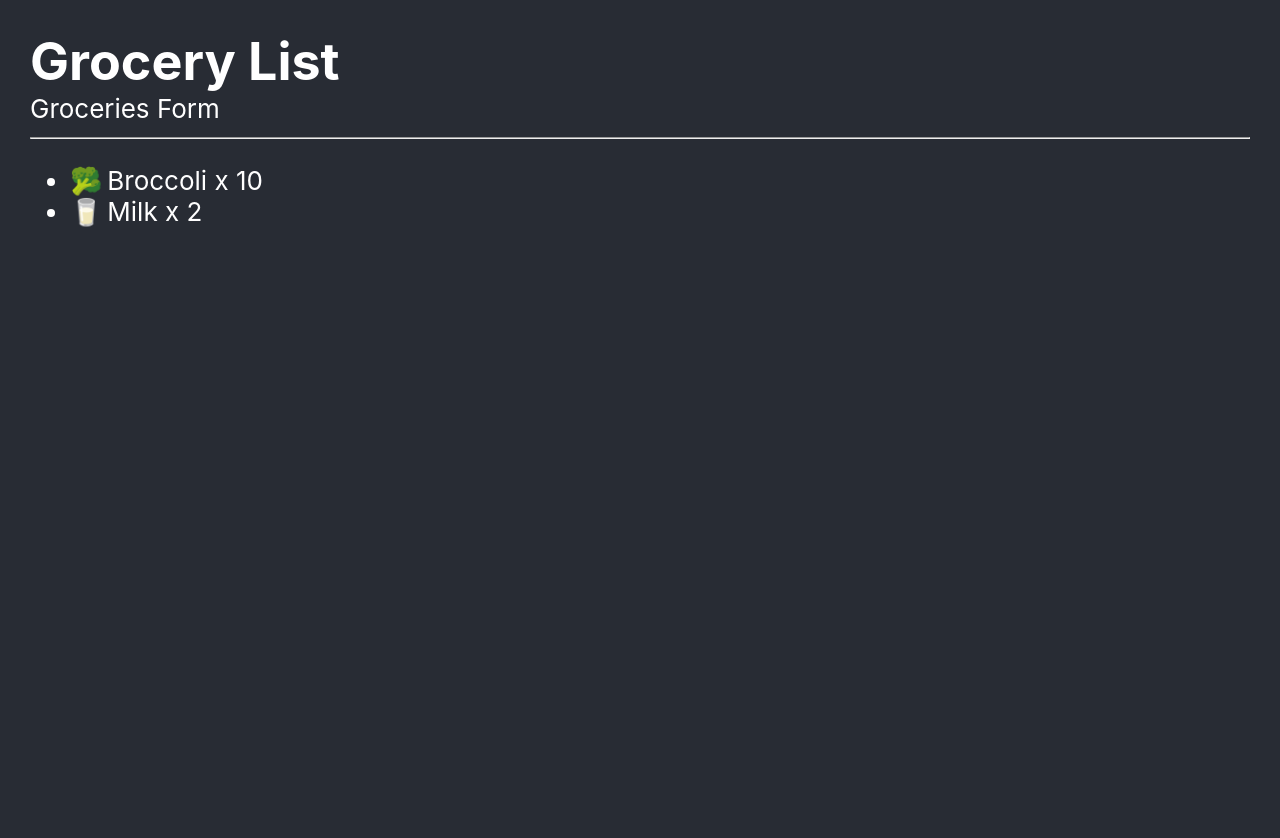
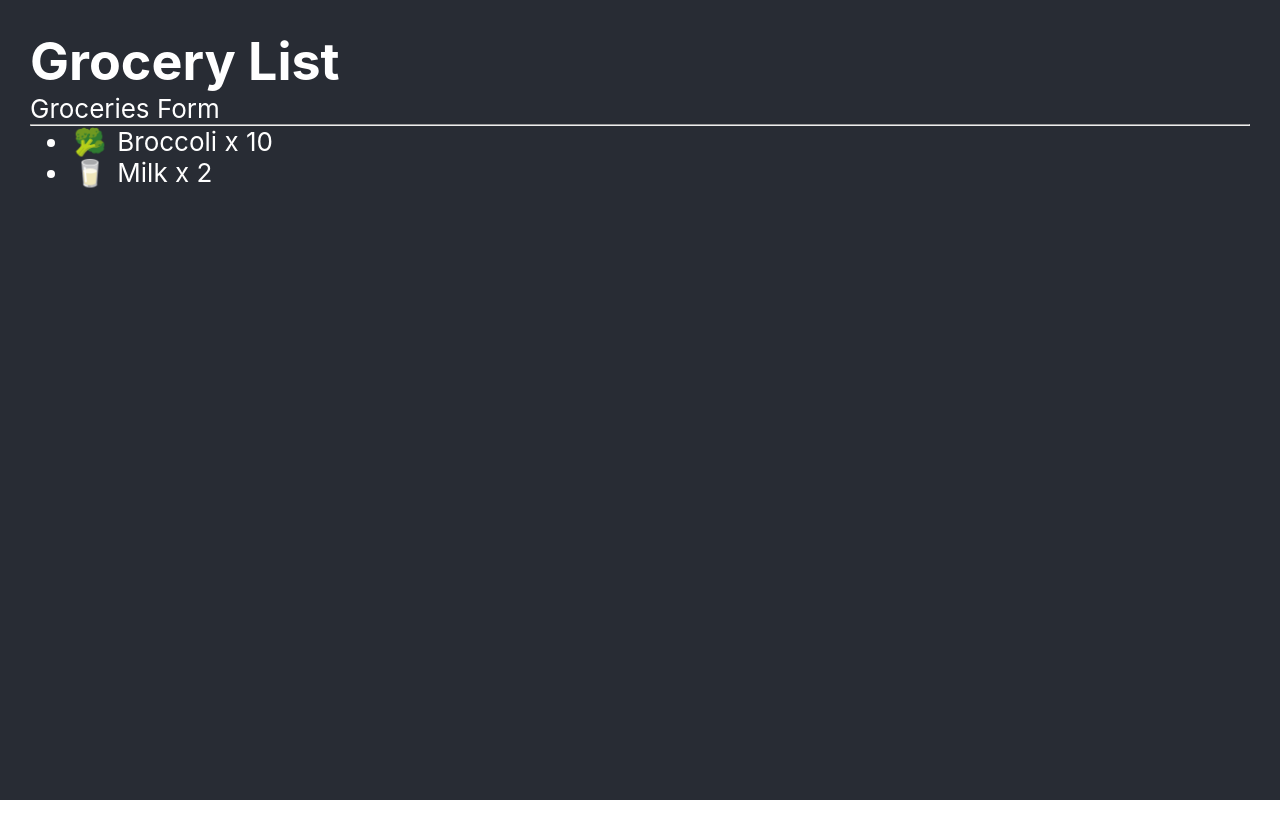
Before and after one commit to sitek94/simple-grocery-list, a React (Create React App) app: page / in a window 1280 px wide. Shown: the top 838 px of the page. After the commit the page ends 800 px from the top, so only its background shows below. Built offline with nearby package versions, Linux system fonts and the light colour scheme.

Commit message:
install sass

```diff
--- a/package.json
+++ b/package.json
@@ -10,6 +10,7 @@
     "@types/node": "^12.0.0",
     "@types/react": "^16.9.53",
     "@types/react-dom": "^16.9.8",
+    "node-sass": "4.14.1",
     "react": "^17.0.1",
     "react-dom": "^17.0.1",
     "react-scripts": "4.0.1",
--- a/src/index.tsx
+++ b/src/index.tsx
@@ -1,6 +1,6 @@
 import React from 'react';
 import ReactDOM from 'react-dom';
-import './styles.css';
+import './styles.scss';
 import App from './app';
 
 ReactDOM.render(
--- a/src/styles.css
+++ /dev/null
@@ -1,26 +0,0 @@
-body {
-  margin: 0;
-  font-family: -apple-system, BlinkMacSystemFont, 'Segoe UI', 'Roboto', 'Oxygen',
-    'Ubuntu', 'Cantarell', 'Fira Sans', 'Droid Sans', 'Helvetica Neue',
-    sans-serif;
-  -webkit-font-smoothing: antialiased;
-  -moz-osx-font-smoothing: grayscale;
-}
-
-h1 {
-  margin: 0;
-}
-
-.App {
-  padding: 30px;
-  background-color: #282c34;
-  min-height: 100vh;
-  font-size: calc(10px + 2vmin);
-  color: white;
-}
-
-.icon {
-  display: inline-block;
-  width: 30px;
-  text-align: center;
-}
--- /dev/null
+++ b/src/styles.scss
@@ -0,0 +1,67 @@
+* {
+  margin: 0;
+  box-sizing: border-box;
+}
+
+body {
+  font-family: -apple-system, BlinkMacSystemFont, 'Segoe UI', 'Roboto', 'Oxygen',
+    'Ubuntu', 'Cantarell', 'Fira Sans', 'Droid Sans', 'Helvetica Neue',
+    sans-serif;
+  -webkit-font-smoothing: antialiased;
+  -moz-osx-font-smoothing: grayscale;
+}
+
+.App {
+  padding: 30px;
+  background-color: #282c34;
+  min-height: 100vh;
+  font-size: calc(10px + 2vmin);
+  color: white;
+}
+
+.icon {
+  display: inline-block;
+  width: 40px;
+  text-align: center;
+}
+
+/* FORM */
+.groceries-form {
+  max-width: 200px;
+}
+
+/* FORM CONTROL */
+.form-control {
+  margin-bottom: 8px;
+
+  label {
+    margin-left: 12px;
+  }
+
+  input {
+    display: block;
+    width: 100%;
+    font-size: 16px;
+    padding: 10px 12px;
+    border: 0;
+    border-radius: 4px;
+    color: #fff;
+    background-color: #1b1e24;
+  }
+}
+
+/* SUBMIT BUTTON */
+.submit-btn {
+  margin: 5px 0 15px;
+  font-size: 16px;
+  padding: 10px 20px;
+  border: 0;
+  border-radius: 4px;
+  color: #fff;
+  background-color: #1b1e24;
+  cursor: pointer;
+
+  &:hover {
+    background-color: #12d43c;
+  }
+}
```
Also changed, not shown: 1 other file (tests, documents, lock files or other folders).
